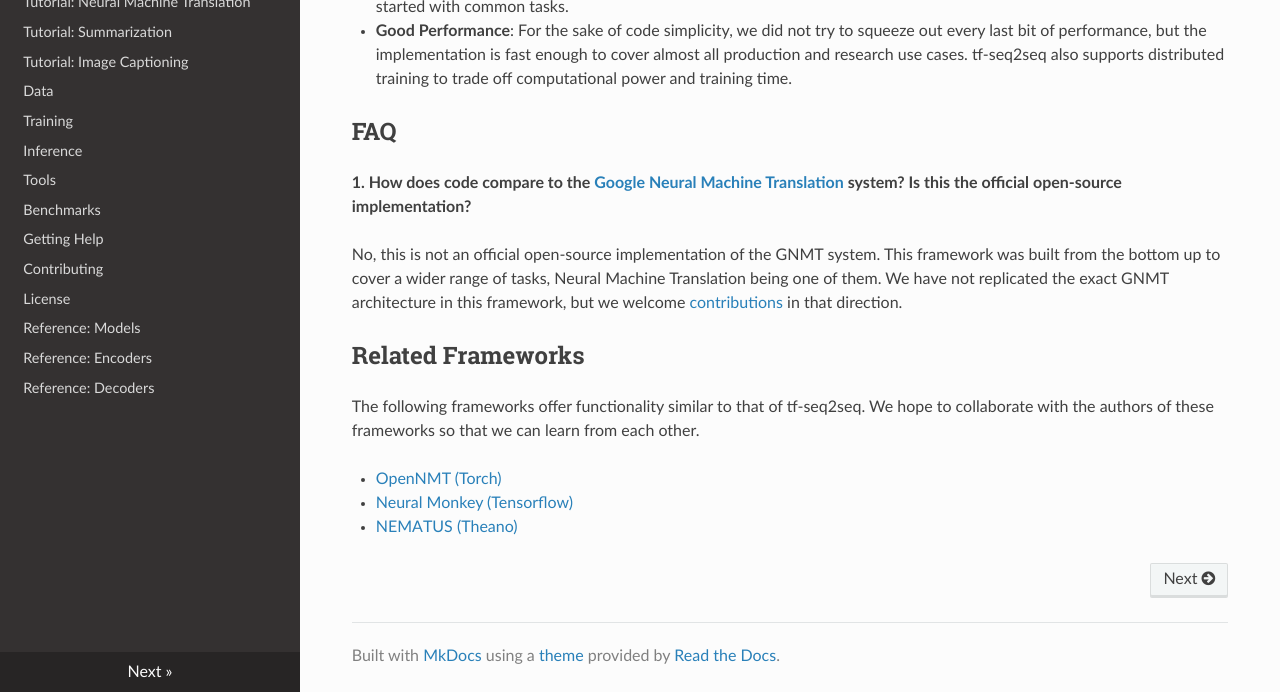
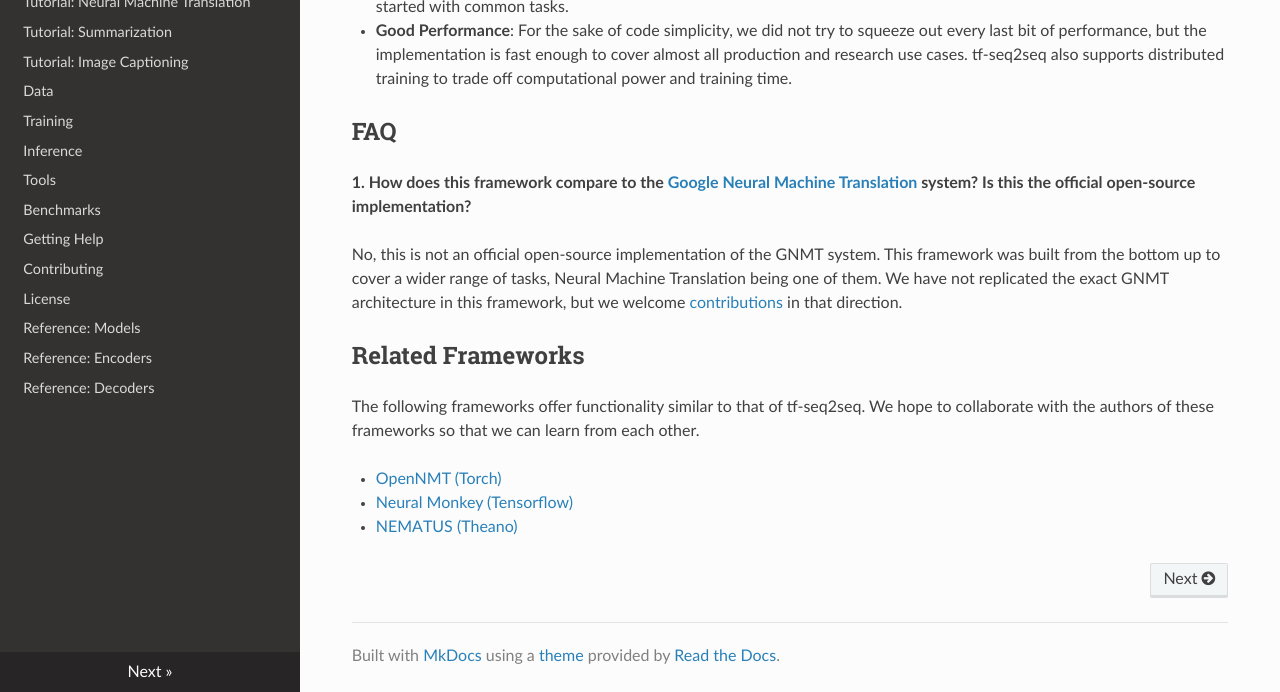
Before and after one commit to google/seq2seq, an MkDocs documentation site: the page built from docs/index.md, in a window 1280 px wide and 900 px high, scrolled down 716 px, cut to the strip 208-900 px from the top of the window. Built offline with MkDocs 1.6.1, drawn with Linux system fonts in a browser that asks for light colours; nearby versions of some CDN libraries; old or Windows-style settings are respelled for this version of MkDocs.

Commit message:
Fix typo

```diff
--- a/docs/index.md
+++ b/docs/index.md
@@ -23,7 +23,7 @@ We built tf-seq2seq with the following goals in mind:
 
 ## FAQ
 
-**1. How does code compare to the [Google Neural Machine Translation](https://research.googleblog.com/2016/09/a-neural-network-for-machine.html) system? Is this the official open-source implementation?**
+**1. How does this framework compare to the [Google Neural Machine Translation](https://research.googleblog.com/2016/09/a-neural-network-for-machine.html) system? Is this the official open-source implementation?**
 
 No, this is not an official open-source implementation of the GNMT system. This framework was built from the bottom up to cover a wider range of tasks, Neural Machine Translation being one of them. We have not replicated the exact GNMT architecture in this framework, but we welcome [contributions](contributing/) in that direction.
 
```
